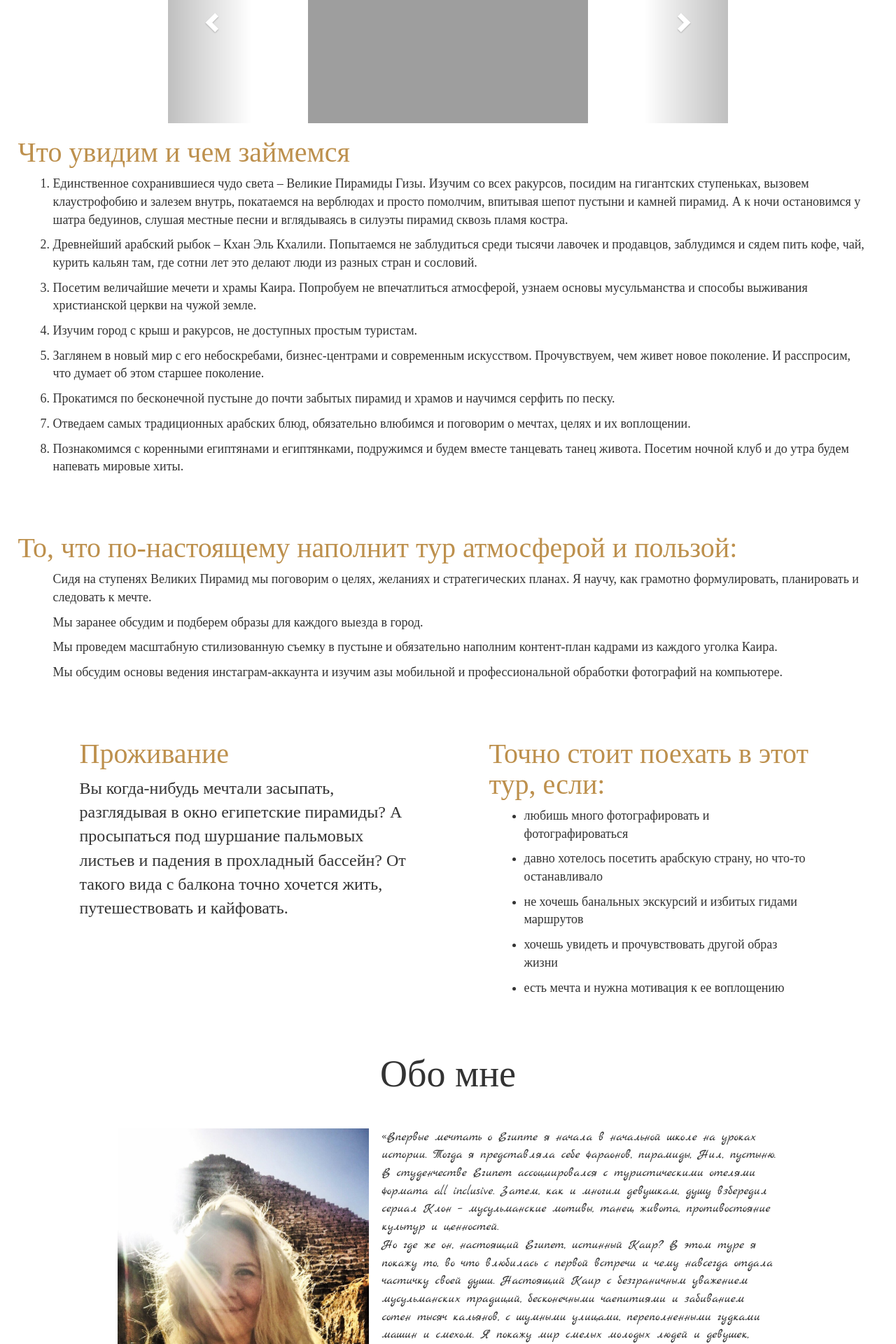
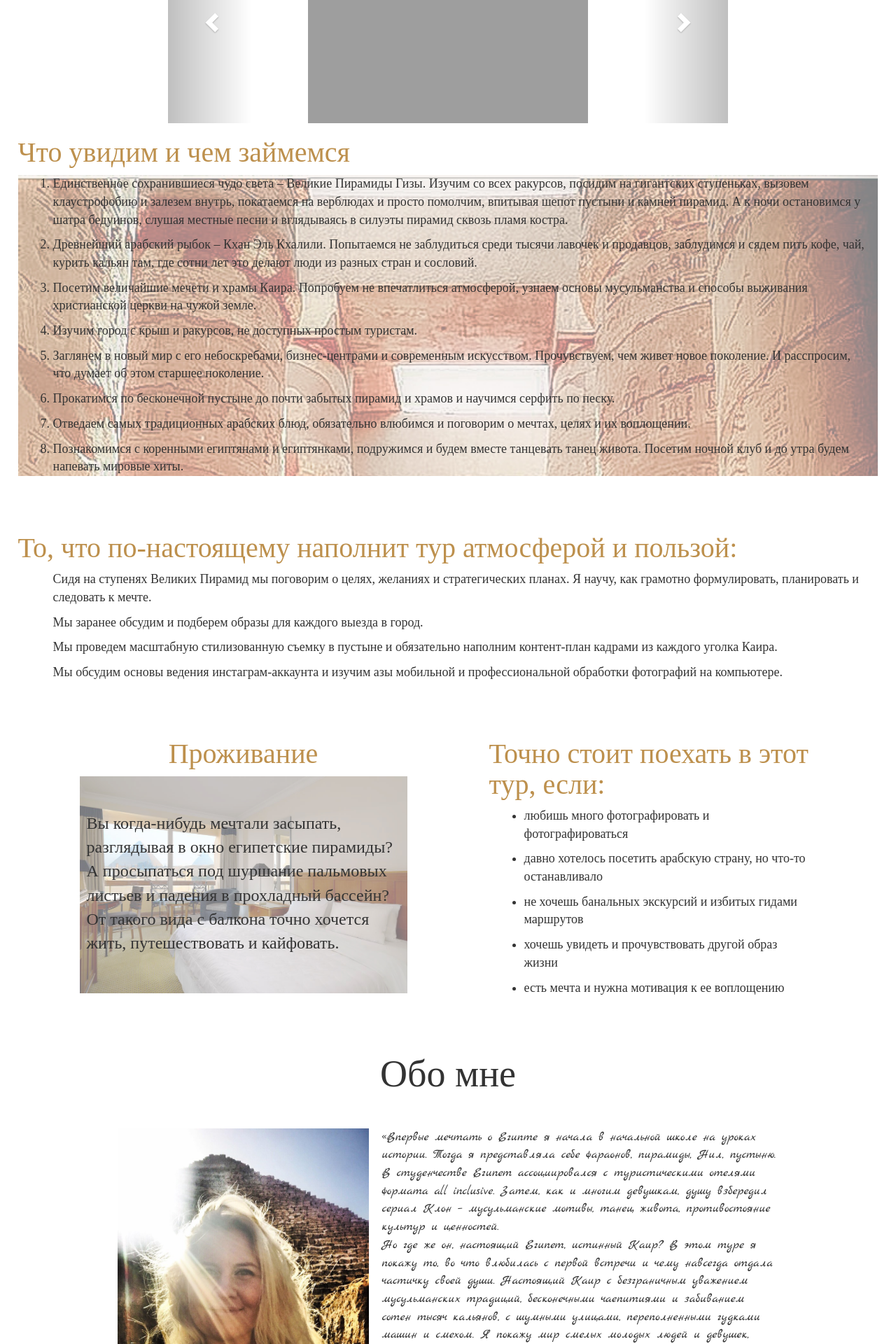
Before and after one commit to Borcuha69/Maria_Nemova, a Django app: page /landing/ in a window 1280 px wide. Shown: the part 1167-3087 px from the top of the page at 70% size. Run offline with Django 3.2, Linux system fonts and the light colour scheme; some libraries are stand-ins or nearby versions; grey boxes are pictures that could not be loaded.

Commit message:
Changed 07.02.2018

```diff
--- a/static/static_dev/css/landing.css
+++ b/static/static_dev/css/landing.css
@@ -16,6 +16,11 @@ html, body {
 .footer {
   flex: 0 0 auto;
   text-align: center;
+  background-color: #bd904d;
+}
+
+.footer-row {
+    padding-top: 10px;
 }
 
 .questions {
@@ -90,6 +95,22 @@ span.dropcaps {
     padding: 2% 2%;
 }
 
+.carousel img {
+    margin: 0 auto;
+    max-height: 600px;
+}
+
+.carousel {
+    max-height: 600px;
+    max-width: 800px;
+    margin: 0 auto;
+}
+
+.description ol {
+    background-image: url("../img/prozrachnaya-y.jpg");
+    background-size: cover;
+}
+
 .section3 {
     position: relative;
     padding: 2% 2%;
@@ -110,6 +131,20 @@ span.dropcaps {
 
 .sec4 {
     padding: 0 5% 0 5%;
+}
+
+.bed-img {
+    background-image: url("../img/61568082.jpg");
+    background-size: cover;
+    min-height: 310px;
+}
+
+.bed p {
+    padding: 50px 10px 0 10px;
+}
+
+.bed h3 {
+    text-align: center;
 }
 
 .section5 {
@@ -174,17 +209,6 @@ img.about {
     margin-right: 10px;
 }
 
-.carousel img {
-    margin: 0 auto;
-    max-height: 600px;
-}
-
-.carousel {
-    max-height: 600px;
-    max-width: 800px;
-    margin: 0 auto;
-}
-
 /******************   SMOKE EFFECT   ******************/
 
 
--- a/templates/landing/landing.html
+++ b/templates/landing/landing.html
@@ -177,11 +177,11 @@
             <div class="section4">
                 <div class="container">
                     <div class="row">
-                        <div class="col-sm-6 sec4">
+                        <div class="col-sm-6 sec4 bed">
                             <h3>Проживание</h3>
-                                <p>Вы когда-нибудь мечтали засыпать, разглядывая в окно египетские пирамиды?
-                                    А просыпаться под шуршание пальмовых листьев и падения в прохладный бассейн? От такого вида с
-                                    балкона точно хочется жить, путешествовать и кайфовать.</p>
+                            <p class="bed-img">Вы когда-нибудь мечтали засыпать, разглядывая в окно египетские пирамиды?
+                                А просыпаться под шуршание пальмовых листьев и падения в прохладный бассейн? От такого вида с
+                                балкона точно хочется жить, путешествовать и кайфовать.</p>
                         </div>
                         <div class="col-sm-6 sec4">
                             <h3>Точно стоит поехать в этот тур, если:</h3>
@@ -247,13 +247,14 @@
 
         <footer class="footer">
             <div class="container">
-                <div class="row">
+                <div class="row footer-row">
                     <div class="col-sm-6">
-                        <p>&#9993; eastfairytale.egypt@yandex.ru <a href="https://www.instagram.com/nemova_production" target="_blank">
+                        <p>&#9993; eastfairytale.egypt@yandex.ru<br>
+                            Следите за нами в <a href="https://www.instagram.com/nemova_production" target="_blank">
                             <img src="{% static 'img/instagram-icon.jpg' %}" height="30" width="30"></a></p>
                     </div>
                     <div class="col-sm-6">
-                        <p class="text-muted">2018 &copy; Site designed by Alekhin Denis &#9993; a9265911319@yandex.ru</p>
+                        <p class="text-muted">2018 &copy; Site designed by Alekhin Denis<br>&#9993; a9265911319@yandex.ru</p>
                     </div>
                 </div>
             </div>
```
Also changed, not shown: db.sqlite3, landing/migrations/0003_delete_section2.py (added), static/static_dev/img/61568082.jpg (added), static/static_dev/img/prozrachnaya-y.jpg (added).
